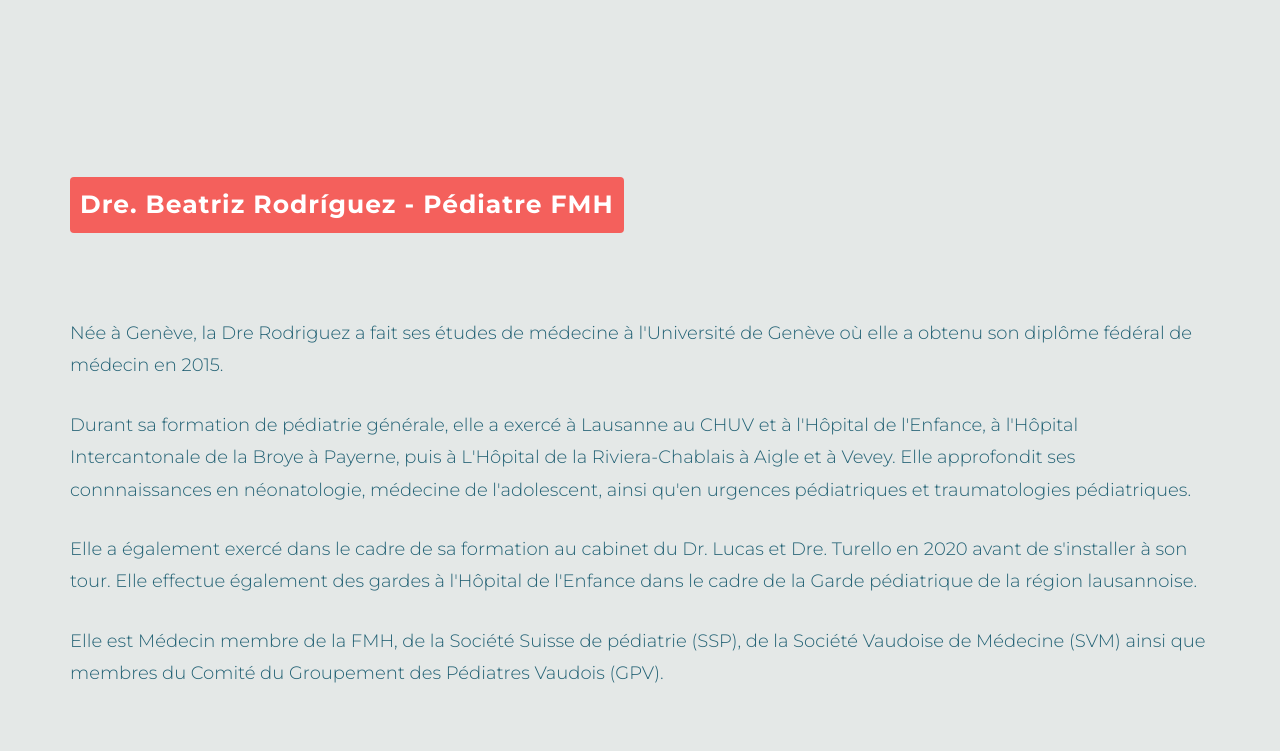
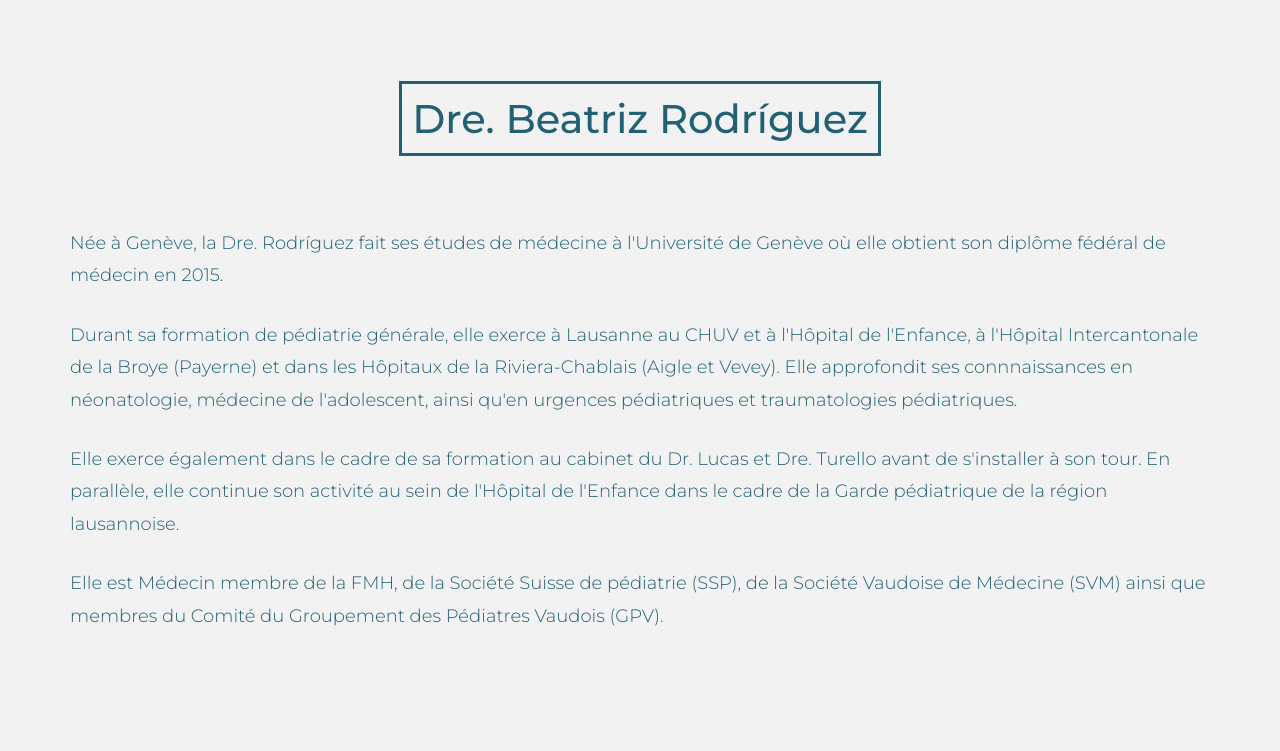
Before and after one commit to brodriguezge/pediatrie_rodriguez, a plain HTML site: page index.html in a window 1280 px wide. Shown: the part 1009-1760 px from the top of the page. Drawn offline with Linux system fonts and the light colour scheme.

Commit message:
Add boxes to the sections' titles, and some extra text.

```diff
--- a/css/custom.css
+++ b/css/custom.css
@@ -453,6 +453,7 @@ a:focus{
 
 .main-title{
 	margin-bottom: 80px;
+	text-align: center;
 }
 
 .main-title h2{
@@ -460,6 +461,11 @@ a:focus{
 	text-align: center;
 	font-weight: 500;
 	color: #226174;
+
+	padding: 10px;
+	border: 3px solid grey;
+	border-color: #226174;
+	display: inline
 }
 
 .btn-custom{
@@ -631,7 +637,7 @@ a:focus{
 }
 
 .about-doctor{
-	background: #e4e8e7;
+	background: #f2f2f2;
 	padding: 100px 0;
 }
 
@@ -691,7 +697,7 @@ a:focus{
 }
 
 .doctor-about{
-	margin-top: 0px;
+	margin-top: -90px;
 }
 
 .doctor-about p{
--- a/index.html
+++ b/index.html
@@ -148,21 +148,17 @@
 			<div class="row">
 				<div class="col-md-12">
 					<div class="doctor-heading">
-
-
-						<div class="doctor-desc">
-							<h2></h2>
-							<p>Dre. Beatriz Rodríguez - Pédiatre FMH</p>
+						<div class="main-title">
+							<h2>Dre. Beatriz Rodríguez</h2>
 						</div>
 					</div>
+					<div class="doctor-about">
+						<p>Née à Genève, la Dre. Rodríguez fait ses études de médecine à l'Université de Genève où elle obtient son diplôme fédéral de médecin en 2015.</p>
 
-					<div class="doctor-about">
-						<p>Née à Genève, la Dre Rodriguez a fait ses études de médecine à l'Université de Genève où elle a obtenu son diplôme fédéral de médecin en 2015.</p>
-
-						<p>Durant sa formation de pédiatrie générale, elle a exercé à Lausanne au CHUV et à l'Hôpital de l'Enfance, à l'Hôpital Intercantonale de la Broye à Payerne, puis à L'Hôpital de la Riviera-Chablais à Aigle et à Vevey.
+						<p>Durant sa formation de pédiatrie générale, elle exerce à Lausanne au CHUV et à l'Hôpital de l'Enfance, à l'Hôpital Intercantonale de la Broye (Payerne) et dans les Hôpitaux de la Riviera-Chablais (Aigle et Vevey).
 						Elle approfondit ses connnaissances en néonatologie, médecine de l'adolescent, ainsi qu'en urgences pédiatriques et traumatologies pédiatriques.</p>
 
-						<p>Elle a également exercé dans le cadre de sa formation au cabinet du Dr. Lucas et Dre. Turello en 2020 avant de s'installer à son tour. Elle effectue également des gardes à l'Hôpital de l'Enfance dans le cadre de la Garde pédiatrique de la région lausannoise.</p>
+						<p>Elle exerce également dans le cadre de sa formation au cabinet du Dr. Lucas et Dre. Turello avant de s'installer à son tour. En parallèle, elle continue son activité au sein de l'Hôpital de l'Enfance dans le cadre de la Garde pédiatrique de la région lausannoise.</p>
 
 						<p>Elle est Médecin membre de la FMH, de la Société Suisse de pédiatrie (SSP), de la Société Vaudoise de Médecine (SVM) ainsi que membres du Comité du Groupement des Pédiatres Vaudois (GPV).</p>
 
@@ -242,7 +238,6 @@
 						<h3>Rendez-vous</h3>
 						<p>Tel: 021 635 88 45 </p>
 						<p>Fax: 021 634 79 59 </p>
-						<a href="http://www.permedico.ch/">www.permedico.ch</a>
 					</div>
 				</div>
 
@@ -251,6 +246,7 @@
 						<div class="icon-box"><i class="fa fa-map-marker"></i></div>
 						<h3>Localisation</h3>
 						<p>Centre médico-chirurgical du Censuy, Avenue du Censuy 14, 1020 Renens. <br />
+						<a href="http://www.permedico.ch/">www.permedico.ch</a>
 						</p>
 					</div>
 				</div>
@@ -259,9 +255,7 @@
 					<div class="contact-info-single">
 						<div class="icon-box"><i class="fa fa-clock-o"></i></div>
 						<h3>Horaires</h3>
-						<p>Lundi au venrdredi 8:00 - 12:00 & 13:00 - 17:30, sur rendez-vous.
-
-						</p>
+						<p>Lundi au venrdredi 8:00 - 12:00 & 13:00 - 17:30, sur rendez-vous.</p>
 					</div>
 				</div>
 			</div>
@@ -277,7 +271,7 @@
 			<div class="row">
 				<div class="col-md-5 col-sm-5">
 					<div class="footer-about">
-						<p>En cas d'urgences, veuillez téléphoner à la centrale des médecins au 0848 133 133. En cas d'urgences vitales, appeler le 144.</p>
+						<p>En dehors des heures d'ouverture, veuillez téléphoner à la centrale des médecins au 0848 133 133. En cas d'urgences vitales, appeler le 144.</p>
 					</div>
 				</div>
 
```
